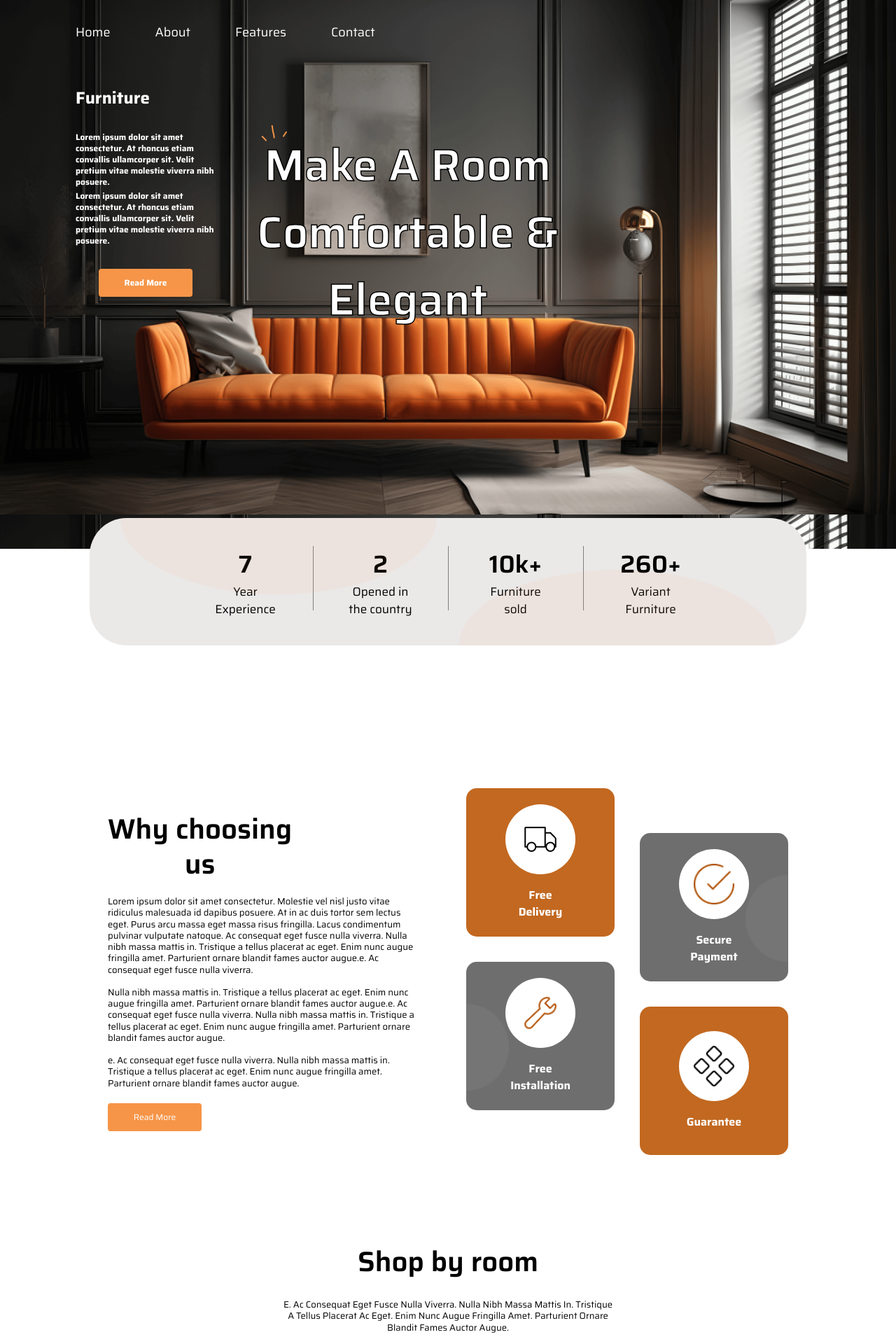
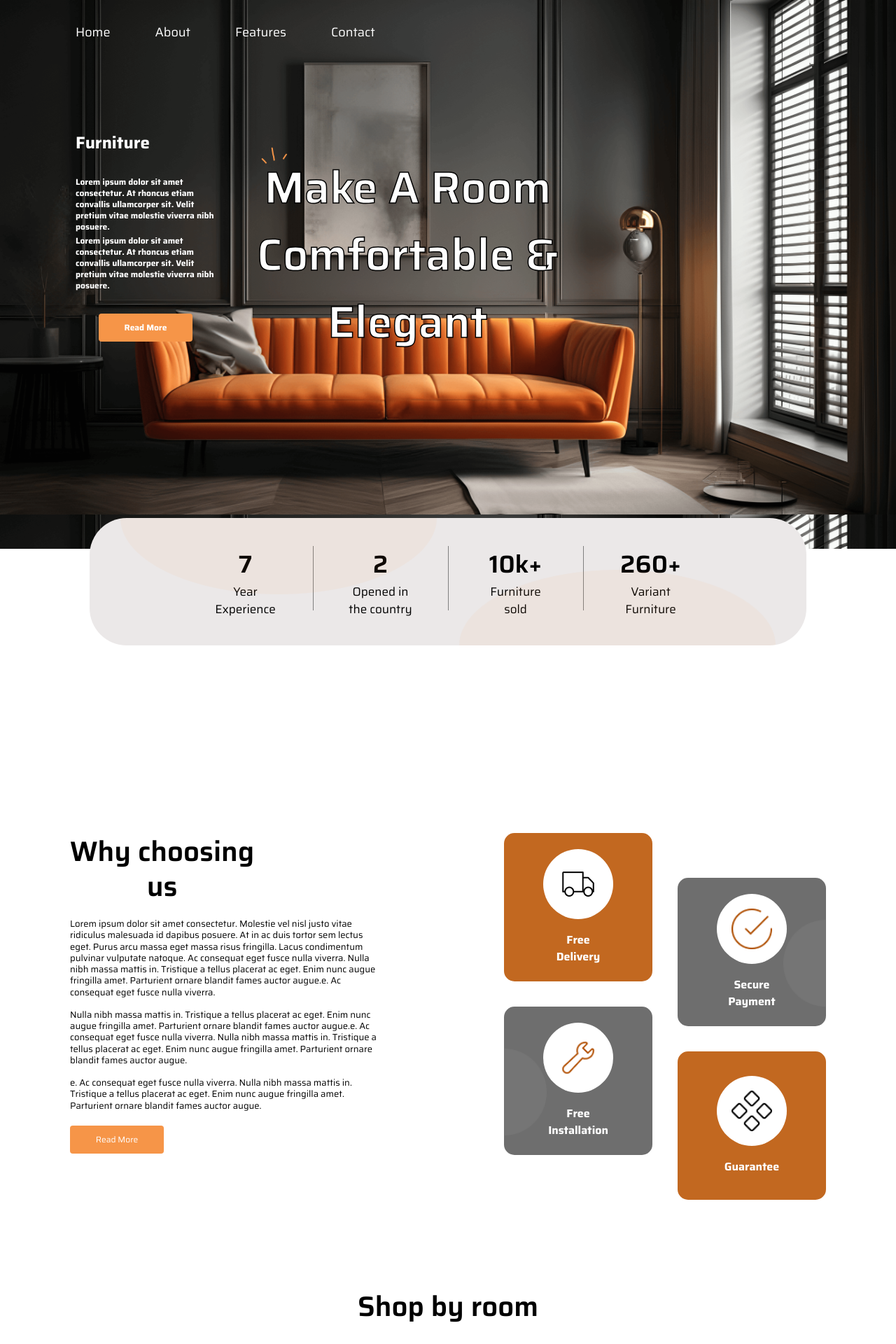
Before and after one commit to Sall99/furniture-website-design, a Next.js app: page / in a window 1280 px wide. Shown: the top 1920 px of the page at 70% size. Built offline with nearby package versions, Linux system fonts and the light colour scheme.

Commit message:
added some animation

```diff
--- a/package.json
+++ b/package.json
@@ -10,6 +10,7 @@
   },
   "dependencies": {
     "clsx": "^2.1.0",
+    "framer-motion": "^11.0.5",
     "i": "^0.3.7",
     "lucide-react": "^0.331.0",
     "next": "14.1.0",
@@ -17,6 +18,7 @@
     "react": "^18",
     "react-dom": "^18",
     "react-icons": "^5.0.1",
+    "react-intersection-observer": "^9.8.1",
     "react-slick": "^0.30.1",
     "slick-carousel": "^1.8.1"
   },
--- a/src/app/globals.css
+++ b/src/app/globals.css
@@ -12,6 +12,9 @@
   --color-secondary-300: rgba(115, 115, 115, 1);
   --color-secondary-400: rgba(35, 38, 47, 1);
   --color-secondary-500: rgba(0, 0, 0, 0.69);
+}
+body {
+  overflow-x: hidden;
 }
 
 @layer utilities {
--- a/src/components/ui/showcase.tsx
+++ b/src/components/ui/showcase.tsx
@@ -3,25 +3,37 @@ import React from "react";
 import Header from "../layout/header";
 import { Button } from ".";
 import Image from "next/image";
+import { motion } from "framer-motion";
 
 export default function Showcase() {
   return (
     <div className="h-_784 bg-hero-pattern bg-contain">
       <Header />
       <div className="flex flex-col px-12 lg:flex-row lg:px-0">
-        <div className="mt-16 font-bold text-white lg:pl-_108">
+        <motion.div
+          className="mt-16 font-bold text-white lg:pl-_108"
+          initial={{ x: -1000 }}
+          animate={{ x: 0 }}
+          transition={{
+            type: "spring",
+            stiffness: 50,
+            duration: 0.8,
+            delay: 0.5,
+          }}
+        >
+          <div className="mt-16 font-bold text-white">
             <h2 className="text-2xl">Furniture</h2>
             <div className="mt-8 flex flex-col items-center gap-8 md:w-96 lg:w-_200">
               <p className="flex flex-col gap-1 text-xs">
                 <span>
                   Lorem ipsum dolor sit amet consectetur. At rhoncus etiam
-                convallis ullamcorper sit. Velit pretium vitae molestie viverra
-                nibh posuere.
+                  convallis ullamcorper sit. Velit pretium vitae molestie
+                  viverra nibh posuere.
                 </span>
                 <span>
                   Lorem ipsum dolor sit amet consectetur. At rhoncus etiam
-                convallis ullamcorper sit. Velit pretium vitae molestie viverra
-                nibh posuere.
+                  convallis ullamcorper sit. Velit pretium vitae molestie
+                  viverra nibh posuere.
                 </span>
               </p>
               <Button
@@ -33,22 +45,53 @@ export default function Showcase() {
               />
             </div>
           </div>
+        </motion.div>
 
         <div className="mt-28 text-center text-white md:mt-8 lg:ml-10 lg:mt-32 lg:w-_469">
           <div className="relative">
+            <motion.div
+              className="mt-8"
+              initial={{ opacity: 0, scale: 0.5 }}
+              animate={{ opacity: 1, scale: 1 }}
+              transition={{
+                duration: 0.8,
+                delay: 0.5,
+                ease: [0, 0.71, 0.2, 1.01],
+              }}
+            >
               <h2 className="font-border text-5xl font-semibold capitalize leading-tight text-white md:text-64 md:leading-normal">
                 Make a room comfortable & elegant
               </h2>
+            </motion.div>
+            <motion.div
+              initial={{ opacity: 0, scale: 0.5 }}
+              animate={{ opacity: 1, scale: 1 }}
+              transition={{
+                duration: 0.9,
+                delay: 1.5,
+                ease: [0, 0.71, 0.2, 1.01],
+              }}
+              className="absolute -top-[15px] left-6"
+            >
               <Image
                 src="/images/Highlight.png"
                 alt="hero"
                 width={39}
                 height={43}
-              className="absolute -top-[15px] left-6"
               />
+            </motion.div>
           </div>
         </div>
-
+        <motion.div
+          className="mt-8"
+          initial={{ opacity: 0, scale: 0.5 }}
+          animate={{ opacity: 1, scale: 1 }}
+          transition={{
+            duration: 0.8,
+            delay: 0.5,
+            ease: [0, 0.71, 0.2, 1.01],
+          }}
+        >
           <div className="ml-56 mt-_88 hidden text-white desktop:block">
             <h2 className="text-2xl font-bold">Featured</h2>
             <div className="mt-7 flex flex-col gap-16">
@@ -64,6 +107,7 @@ export default function Showcase() {
                   <span>$250</span>
                 </p>
               </div>
+
               <div className="relative">
                 <Image
                   src="/images/hero-2.png"
@@ -78,6 +122,7 @@ export default function Showcase() {
               </div>
             </div>
           </div>
+        </motion.div>
       </div>
     </div>
   );
--- a/src/components/ui/why-choosing-us.tsx
+++ b/src/components/ui/why-choosing-us.tsx
@@ -1,11 +1,31 @@
 "use client";
-import React from "react";
+import React, { useEffect } from "react";
 import { Button } from ".";
 import Image from "next/image";
+import { motion, useAnimation } from "framer-motion";
+import { useInView } from "react-intersection-observer";
 
 export default function WhyChoosingUs() {
+  const controls = useAnimation();
+  const [ref, inView] = useInView();
+
+  useEffect(() => {
+    if (inView) {
+      controls.start("visible");
+    }
+  }, [controls, inView]);
   return (
     <div className="mt-20 flex flex-col items-center justify-center gap-8 px-12 md:mt-40 md:flex-row lg:gap-16 lg:px-28 desktop:gap-_196">
+      <motion.div
+        ref={ref}
+        animate={controls}
+        initial="hidden"
+        transition={{ duration: 0.3 }}
+        variants={{
+          visible: { opacity: 1, scale: 1 },
+          hidden: { opacity: 0, scale: 0 },
+        }}
+      >
         <div className="md:w-_448">
           <h2 className="mb-5 inline-flex flex-col text-40 font-semibold">
             <span>Why choosing</span> <span className="text-center">us</span>
@@ -14,18 +34,20 @@ export default function WhyChoosingUs() {
             <span>
               Lorem ipsum dolor sit amet consectetur. Molestie vel nisl justo
               vitae ridiculus malesuada id dapibus posuere. At in ac duis tortor
-            sem lectus eget. Purus arcu massa eget massa risus fringilla. Lacus
-            condimentum pulvinar vulputate natoque. Ac consequat eget fusce
-            nulla viverra. Nulla nibh massa mattis in. Tristique a tellus
-            placerat ac eget. Enim nunc augue fringilla amet. Parturient ornare
-            blandit fames auctor augue.e. Ac consequat eget fusce nulla viverra.
+              sem lectus eget. Purus arcu massa eget massa risus fringilla.
+              Lacus condimentum pulvinar vulputate natoque. Ac consequat eget
+              fusce nulla viverra. Nulla nibh massa mattis in. Tristique a
+              tellus placerat ac eget. Enim nunc augue fringilla amet.
+              Parturient ornare blandit fames auctor augue.e. Ac consequat eget
+              fusce nulla viverra.
             </span>
             <span>
               Nulla nibh massa mattis in. Tristique a tellus placerat ac eget.
               Enim nunc augue fringilla amet. Parturient ornare blandit fames
               auctor augue.e. Ac consequat eget fusce nulla viverra. Nulla nibh
               massa mattis in. Tristique a tellus placerat ac eget. Enim nunc
-            augue fringilla amet. Parturient ornare blandit fames auctor augue.
+              augue fringilla amet. Parturient ornare blandit fames auctor
+              augue.
             </span>
 
             <span>
@@ -41,6 +63,18 @@ export default function WhyChoosingUs() {
             onClick={() => {}}
           />
         </div>
+      </motion.div>
+      <motion.div
+        className="mt-16 font-bold text-white lg:pl-_108"
+        ref={ref}
+        animate={controls}
+        initial="hidden"
+        transition={{ duration: 0.3 }}
+        variants={{
+          visible: { opacity: 1, scale: 1 },
+          hidden: { opacity: 0, scale: 0 },
+        }}
+      >
         <div className="why-choosing-us  flex flex-col gap-9 md:flex-row">
           <div className="why-choosing-card-container">
             <div className="why-choosing-card bg-primary-300">
@@ -109,6 +143,7 @@ export default function WhyChoosingUs() {
             </div>
           </div>
         </div>
+      </motion.div>
     </div>
   );
 }
```
Also changed, not shown: src/components/layout/header.tsx (+4 -4 lines), 1 other file (tests, documents, lock files or other folders). Lines whose indentation alone changed are shown as unchanged.
